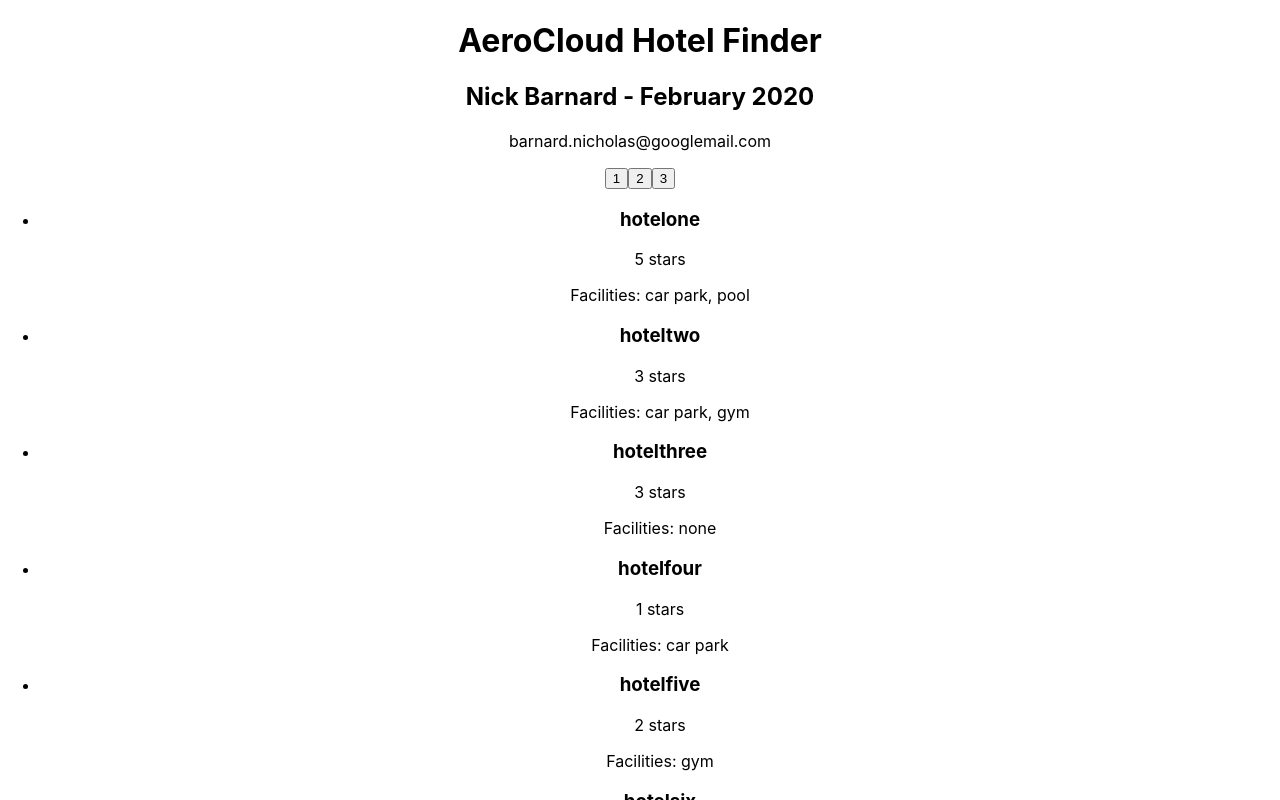
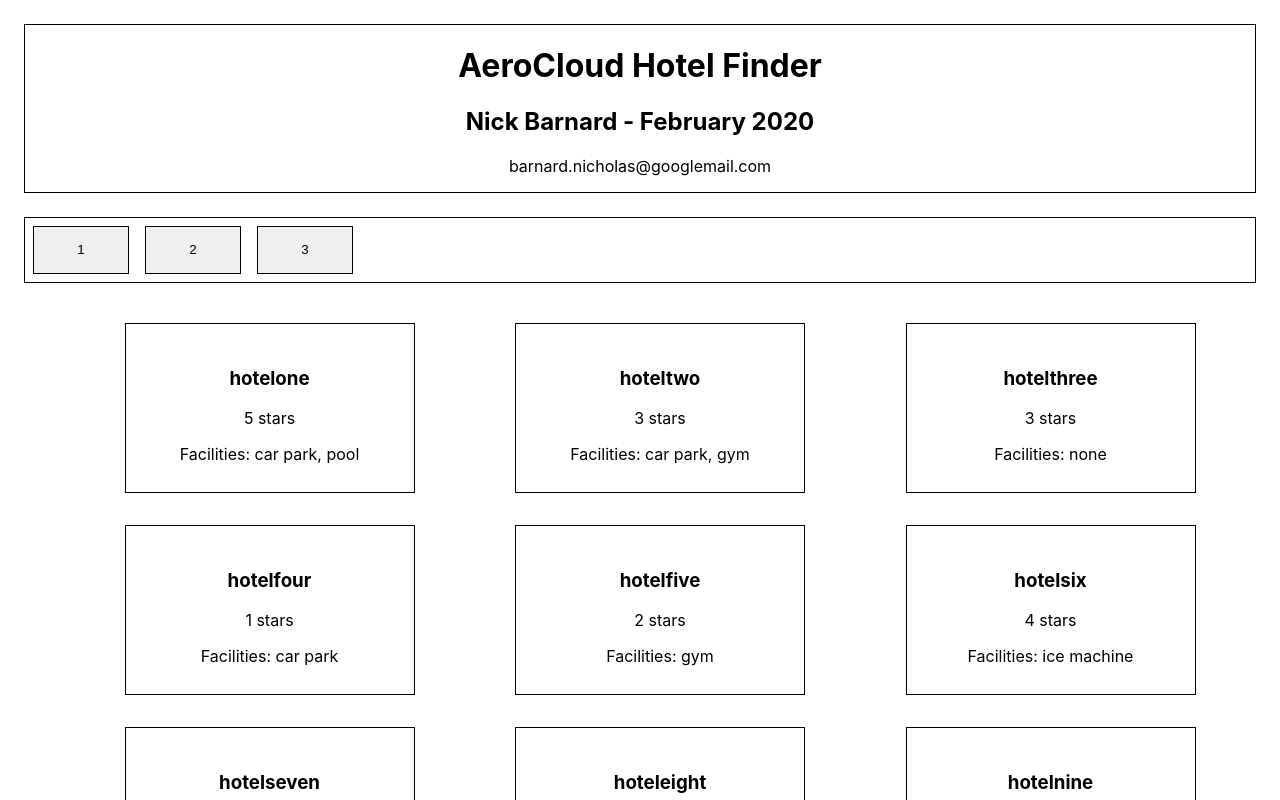
Before and after one commit to barnardnicholas/aerocloud-hotel-filter, a React (Create React App) app: page / in a window 1280 px wide. Shown: the top 800 px of the page. Built offline with nearby package versions, Linux system fonts and the light colour scheme.

Commit message:
add style sheets for basic components, rudimentary flex styling

```diff
--- a/src/components/Header.js
+++ b/src/components/Header.js
@@ -1,4 +1,5 @@
 import React from "react";
+import "./header.css";
 
 const Header = () => {
   return (
--- a/src/components/ResultCard.js
+++ b/src/components/ResultCard.js
@@ -1,8 +1,9 @@
 import React from "react";
+import "./resultcard.css";
 
 const ResultCard = ({ name, starRating, facilities }) => {
   return (
-    <li>
+    <li className="resultcard">
       <h3>{name}</h3>
       <p>{`${starRating} stars`}</p>
       <p>Facilities: {facilities.length ? facilities.join(", ") : "none"}</p>
--- a/src/components/Results.js
+++ b/src/components/Results.js
@@ -1,6 +1,7 @@
 import React, { Component } from "react";
 import * as data from "../data/data";
 import ResultCard from "./ResultCard";
+import "./results.css";
 
 class Results extends Component {
   state = {
@@ -8,14 +9,13 @@ class Results extends Component {
   };
 
   componentDidMount() {
-    console.log(data.hotels);
     this.setState({ results: data.hotels });
   }
 
   render() {
     const { results } = this.state;
     return (
-      <ul>
+      <ul className="resultsarea">
         {results.map(result => {
           const { name, starRating, facilities } = result;
           return (
--- a/src/components/SearchBar.js
+++ b/src/components/SearchBar.js
@@ -1,4 +1,5 @@
 import React, { Component } from "react";
+import "./searchbar.css";
 
 class SearchBar extends Component {
   state = {
@@ -7,10 +8,10 @@ class SearchBar extends Component {
 
   render() {
     return (
-      <form>
-        <button>1</button>
-        <button>2</button>
-        <button>3</button>
+      <form className="searchbar">
+        <button className="searchbutton">1</button>
+        <button className="searchbutton">2</button>
+        <button className="searchbutton">3</button>
       </form>
     );
   }
--- /dev/null
+++ b/src/components/header.css
@@ -0,0 +1,4 @@
+header {
+  border: 1px solid;
+  margin: 24px;
+}
--- /dev/null
+++ b/src/components/resultcard.css
@@ -0,0 +1,7 @@
+.resultcard {
+  border: 1px solid;
+  width: 240px;
+  height: 120px;
+  margin: 16px;
+  padding: 24px;
+}
--- /dev/null
+++ b/src/components/results.css
@@ -0,0 +1,6 @@
+.resultsarea {
+  list-style: none;
+  display: flex;
+  flex-wrap: wrap;
+  justify-content: space-evenly;
+}
--- /dev/null
+++ b/src/components/searchbar.css
@@ -0,0 +1,13 @@
+.searchbar {
+  border: 1px solid;
+  margin: 24px;
+  height: 64px;
+  display: flex;
+  justify-content: flex-start;
+}
+
+.searchbutton {
+  width: 96px;
+  border: 1px solid;
+  margin: 8px;
+}
```
